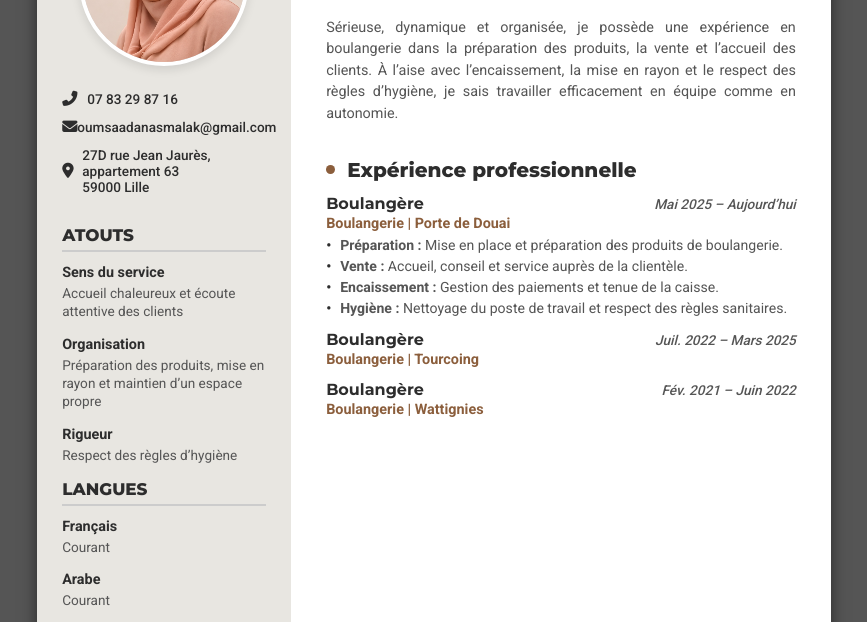
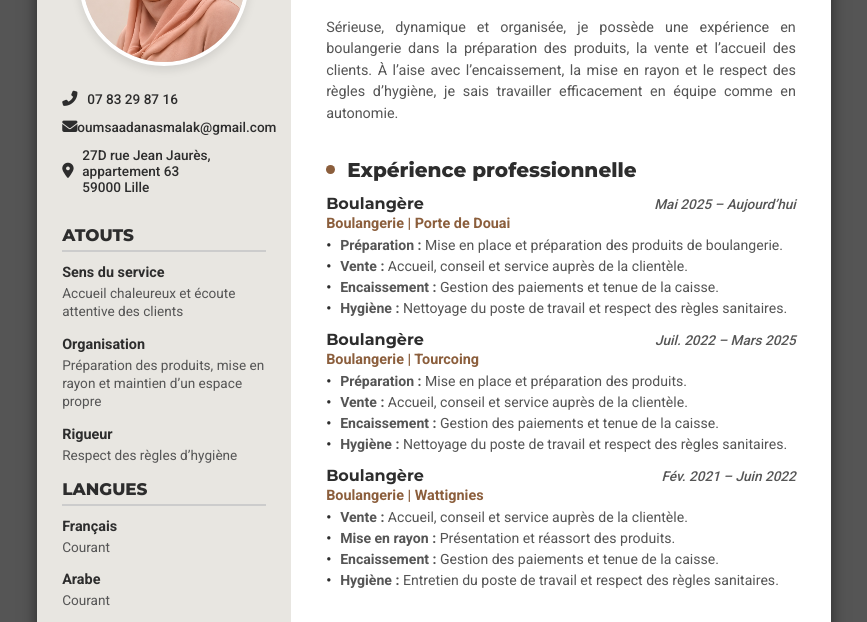
Before and after one commit to Cociska/Portfolio, a plain HTML site: page cv.html in a window 1280 px wide. Shown: the part 154-776 px from the top of the page, without its empty margins (206-1073 px from the left). Drawn offline with Linux system fonts and the light colour scheme.

```diff
--- a/cv.html
+++ b/cv.html
@@ -392,6 +392,14 @@
                         <span class="item-date">Juil. 2022 – Mars 2025</span>
                     </div>
                     <div class="item-sub">Boulangerie | Tourcoing</div>
+                    <div class="item-desc">
+                        <ul>
+                            <li><strong>Préparation :</strong> Mise en place et préparation des produits.</li>
+                            <li><strong>Vente :</strong> Accueil, conseil et service auprès de la clientèle.</li>
+                            <li><strong>Encaissement :</strong> Gestion des paiements et tenue de la caisse.</li>
+                            <li><strong>Hygiène :</strong> Nettoyage du poste de travail et respect des règles sanitaires.</li>
+                        </ul>
+                    </div>
                 </div>
 
                 <div class="item">
@@ -400,6 +408,14 @@
                         <span class="item-date">Fév. 2021 – Juin 2022</span>
                     </div>
                     <div class="item-sub">Boulangerie | Wattignies</div>
+                    <div class="item-desc">
+                        <ul>
+                            <li><strong>Vente :</strong> Accueil, conseil et service auprès de la clientèle.</li>
+                            <li><strong>Mise en rayon :</strong> Présentation et réassort des produits.</li>
+                            <li><strong>Encaissement :</strong> Gestion des paiements et tenue de la caisse.</li>
+                            <li><strong>Hygiène :</strong> Entretien du poste de travail et respect des règles sanitaires.</li>
+                        </ul>
+                    </div>
                 </div>
             </section>
         </main>
```
